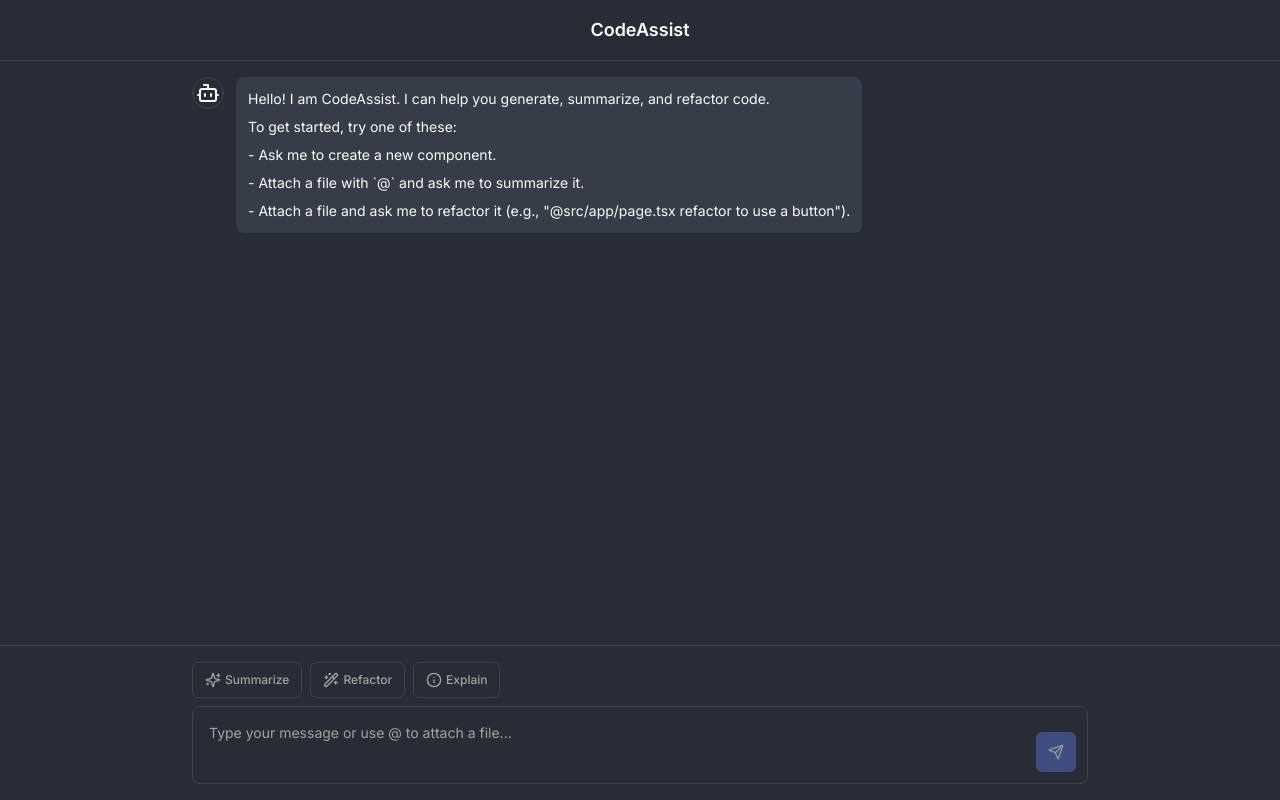
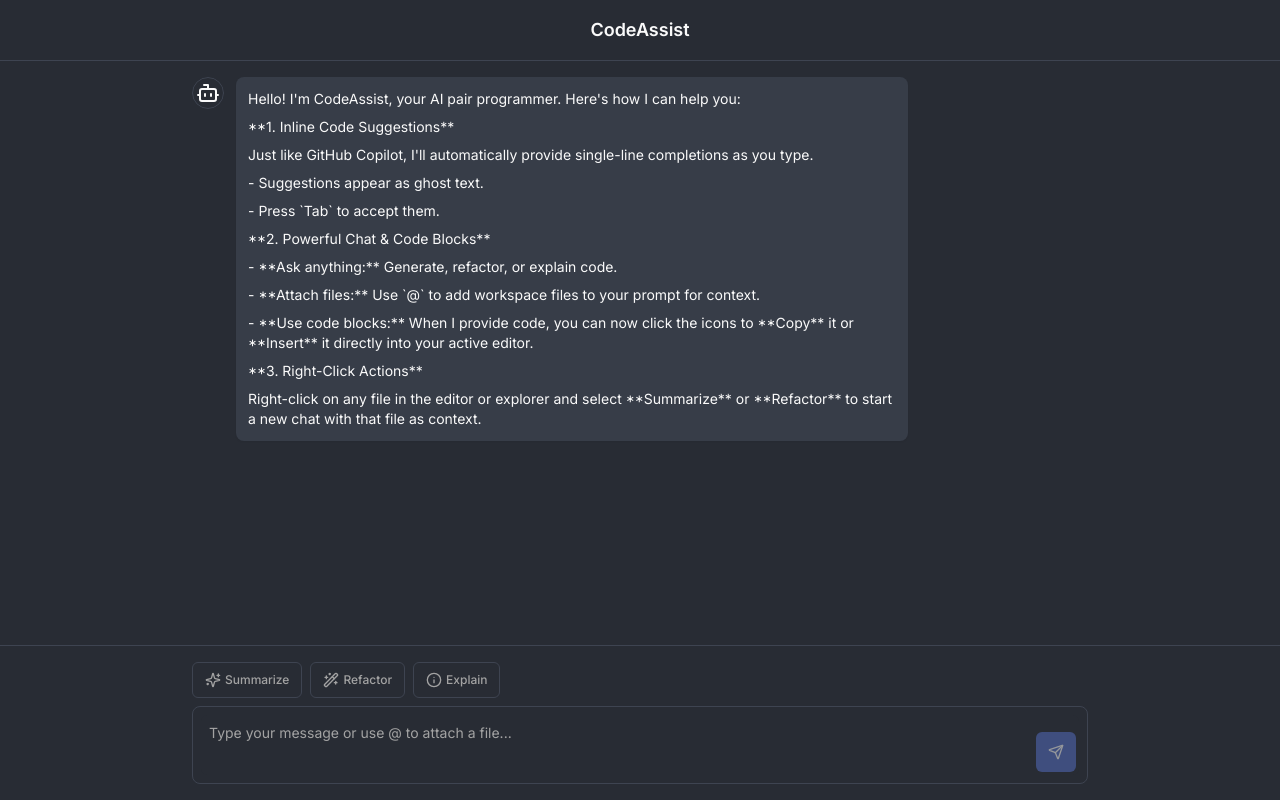
Before and after one commit to deepakpatil26/codeassist-chat-app, a Next.js app: page / in a window 1280 px wide. Built offline with nearby package versions, Linux system fonts and the light colour scheme; what @genkit-ai/googleai, genkit would draw is missing.

Commit message:
changes made in layout

```diff
--- a/src/components/chat/chat-layout.tsx
+++ b/src/components/chat/chat-layout.tsx
@@ -20,7 +20,17 @@ export function ChatLayout() {
       id: '1',
       role: 'assistant',
       content:
-        'Hello! I am CodeAssist. I can help you generate, summarize, and refactor code. \n\nTo get started, try one of these: \n- Ask me to create a new component. \n- Attach a file with `@` and ask me to summarize it. \n- Attach a file and ask me to refactor it (e.g., "@src/app/page.tsx refactor to use a button").',
+        "Hello! I'm CodeAssist, your AI pair programmer. Here's how I can help you:\n\n" +
+        '**1. Inline Code Suggestions**\n' +
+        "Just like GitHub Copilot, I'll automatically provide single-line completions as you type.\n" +
+        '- Suggestions appear as ghost text.\n' +
+        '- Press `Tab` to accept them.\n\n' +
+        '**2. Powerful Chat & Code Blocks**\n' +
+        '- **Ask anything:** Generate, refactor, or explain code.\n' +
+        '- **Attach files:** Use `@` to add workspace files to your prompt for context.\n' +
+        '- **Use code blocks:** When I provide code, you can now click the icons to **Copy** it or **Insert** it directly into your active editor.\n\n' +
+        '**3. Right-Click Actions**\n' +
+        'Right-click on any file in the editor or explorer and select **Summarize** or **Refactor** to start a new chat with that file as context.',
     },
   ]);
   const [isSending, setIsSending] = useState(false);
```
